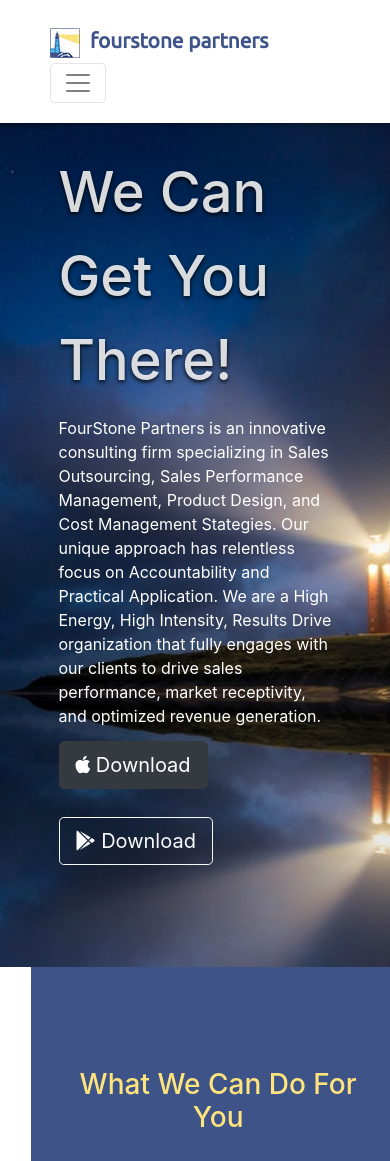
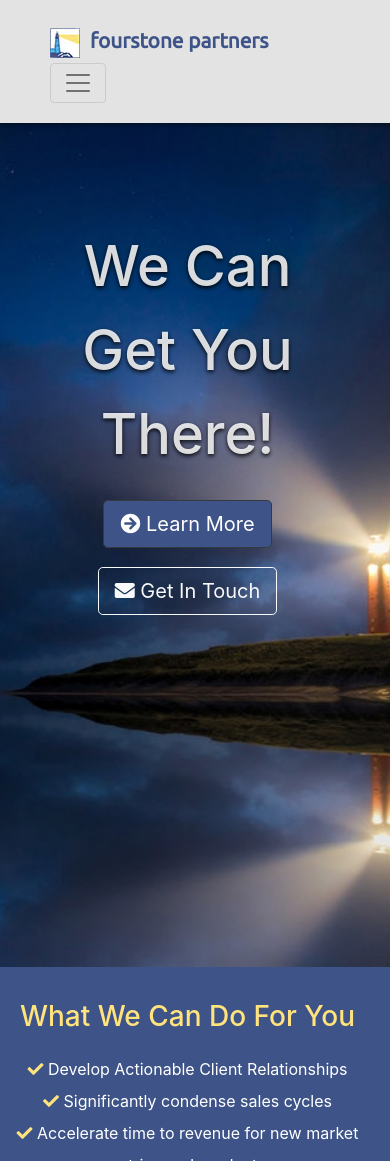
Before and after one commit to maria-alexander/fourstone-rework, a plain HTML site: page index.html in a window 390 px wide. Shown: the top 1161 px of the page. Drawn offline with nearby package versions, Linux system fonts and the light colour scheme.

Commit message:
Add files via upload
optimize for mobile

```diff
--- a/css/style.css
+++ b/css/style.css
@@ -1,16 +1,35 @@
+html, body {
+	margin: 0;
+	body: 0;
+}
+
+.row {
+	padding: 0;
+	margin-right: 0;
+}
+
 h1 {
 	color: red;
 }
 
 .container-fluid {
 	padding: 0;
+	margin: 0;
 }
+
+/*navbar*/
+
 .navbar {
 	padding: 20px 50px;
 	-webkit-box-shadow:0px 4px 5px rgba(0,0,0,0.40);
  	-moz-box-shadow:0px 4px 5px rgba(0,0,0,0.40);
  	box-shadow:0px 2px 5px rgba(0,0,0,0.40);
+	background-color: #E3E3E3;
+}
 
+.brand-text {
+	padding-left: 10px;
+	color: #3e5488;
 }
 
 .navbar-brand {
@@ -24,37 +43,51 @@ h1 {
 	color: #3e5488 !important;
 }
 
-.brand-text {
-	margin-left: 10px;
-	color: #3e5488;
-}
+/*section styles*/
 
 .colored-section {
     background-color: #3e5488;
     color: #fff;
 }
+
+/*title section*/
+
 .jumbotron-fluid {
 	background-image: url("../images/jumbotron-lighthouse.jpg");
 	background-size: cover;
 	background-repeat: no-repeat;
 	background-position: center;
 	height: 100vh;
+}
 
+.jumbotron-fluid p {
+	color: #fff;
+	font-size: 1.2 rem;
+	padding: 0 15% 3% 15%;
 }
 
 .big-heading {
     font-size: 3.5rem;
     line-height: 1.5;
-	padding: 7% 15% 1.5% 15%;
+	padding: 14% 15% 1.5% 15%;
 	color: rgba(255,255,255,0.85);
 	text-shadow: 0px 2px 4px rgba(0, 0, 0, 0.9);
 }
 
-.jumbotron-fluid p {
-	color: #fff;
-	font-size: 1.2 rem;
-	padding: 0 15% 9% 15%;
+.hero-button:first-of-type {
+	 margin: 0% 2% 15% 15%;
+	 background-color: #3e5488;
 }
+
+.hero-button:first-of-type:hover {
+	 background-color: #253251;
+}
+
+.hero-button:nth-of-type(2) {
+	margin: 0% 0% 15% 0%;
+}
+
+/*features and services*/
 
 .feature-container {
 	border-radius: 0px 0px 50px 50px;
@@ -97,6 +130,52 @@ h1 {
 	color: #ffe37d;
 }
 
-.download-button {
-	 margin: 5% 3% 5% 0;
+
+/*mobile specs*/
+
+@media only screen and (max-width: 1000px) {
+ 	.feature-box {
+    padding: 0;
+	margin: 0;
+  }
+	.feature-box h3 {
+		padding: 5%;
+		margin: 0 auto;
+		text-align: center;
+	}
+
+	.feature-box ul {
+		text-align: center;
+		padding: 0;
+	}
+ 	.feature-container {
+	box-shadow: none;
+	border-radius: 0;
+	margin: 0;
+	padding: 15px;
+
+  }
+
 }
+
+@media only screen and (max-width: 600px) {
+	.big-heading {
+		text-align: center;
+		margin-top: 13%;
+	}
+	.jumbotron-fluid p {
+		display: none;
+	}
+
+	.hero-button:first-of-type {
+		margin: 5% auto;
+		display: block;
+	}
+
+	.hero-button:nth-of-type(2) {
+		margin: 0 auto;
+		display: block;
+	}
+
+
+}
--- a/index.html
+++ b/index.html
@@ -46,9 +46,9 @@
 			<div class='row'>
 				<div class='col-lg-8'>
 					<h1 class='big-heading'>We Can Get You There!</h1>
-					<p>FourStone Partners is an innovative consulting firm specializing in Sales Outsourcing, Sales Performance Management, Product Design, and Cost Management Stategies. Our unique approach has relentless focus on Accountability and Practical Application. We are a High Energy, High Intensity, Results Drive organization that fully engages with our clients to drive sales performance, market receptivity, and optimized revenue generation.
-					<button type="button" class='btn btn-lg btn-dark download-button'><i class="fab fa-apple"></i> Download</button>
-        			<button type="button" class='btn btn-lg btn-outline-light download-button'><i class="fab fa-google-play"></i> Download</button></p>
+					<p>FourStone Partners is an innovative consulting firm specializing in Sales Outsourcing, Sales Performance Management, Product Design, and Cost Management Stategies. Our unique approach has relentless focus on Accountability and Practical Application. We are a High Energy, High Intensity, Results Drive organization that fully engages with our clients to drive sales performance, market receptivity, and optimized revenue generation.</p>
+					<button type="button" class='btn btn-lg btn-dark hero-button'><i class="fas fa-arrow-circle-right"></i> Learn More</button>
+        			<button type="button" class='btn btn-lg btn-outline-light hero-button'><i class="fas fa-envelope"></i> Get In Touch</button>
 				</div>
 		  </div>
   		</div>
@@ -85,7 +85,9 @@
   		</div>
   	</section>
 <script>
-		ScrollReveal().reveal('.feature-container', { easing: 'ease-in', delay: 500 });
+		ScrollReveal({ distance: '80px' });
+		ScrollReveal().reveal('.feature-container', { easing: 'ease-in', origin: 'bottom', delay: 100 });
+	    ScrollReveal().reveal('.service-box', { easing: 'ease-in', origin: 'right', delay: 500 });
 	</script>
 </body>
 </html>
```
